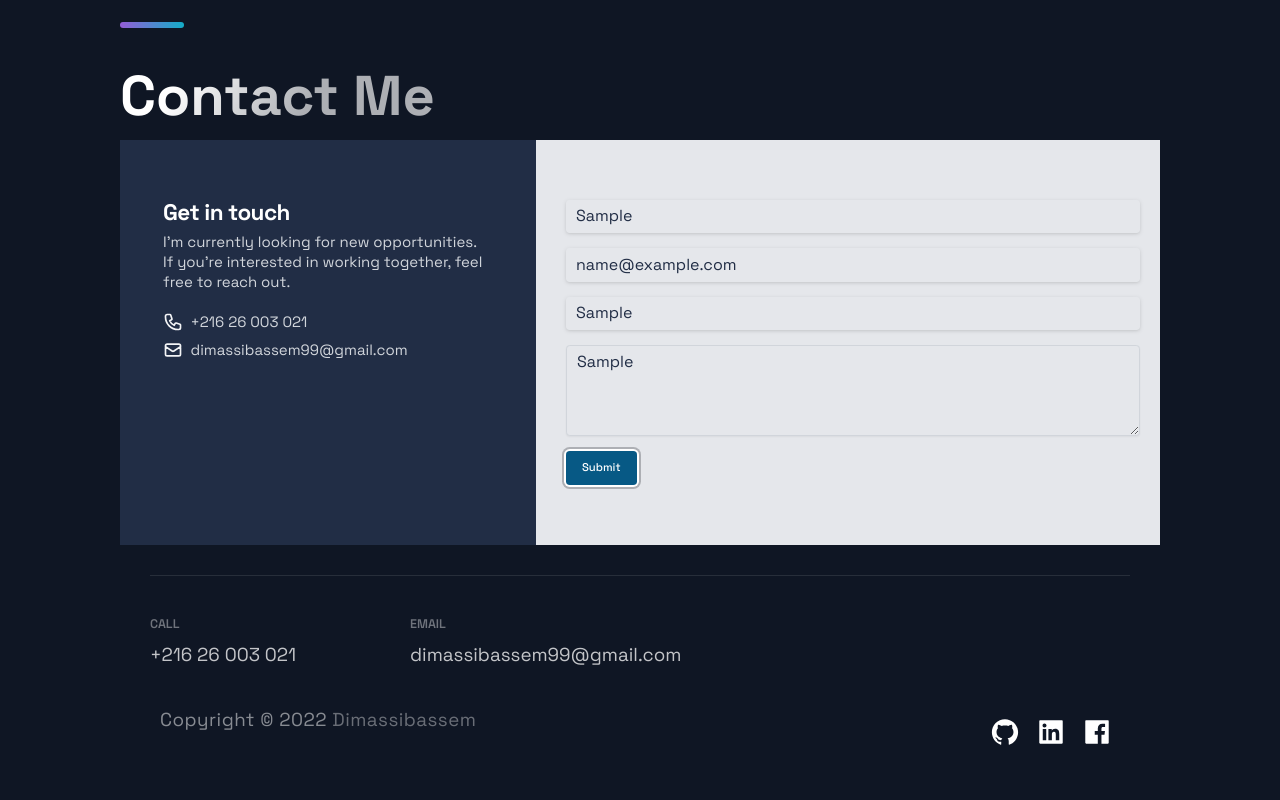
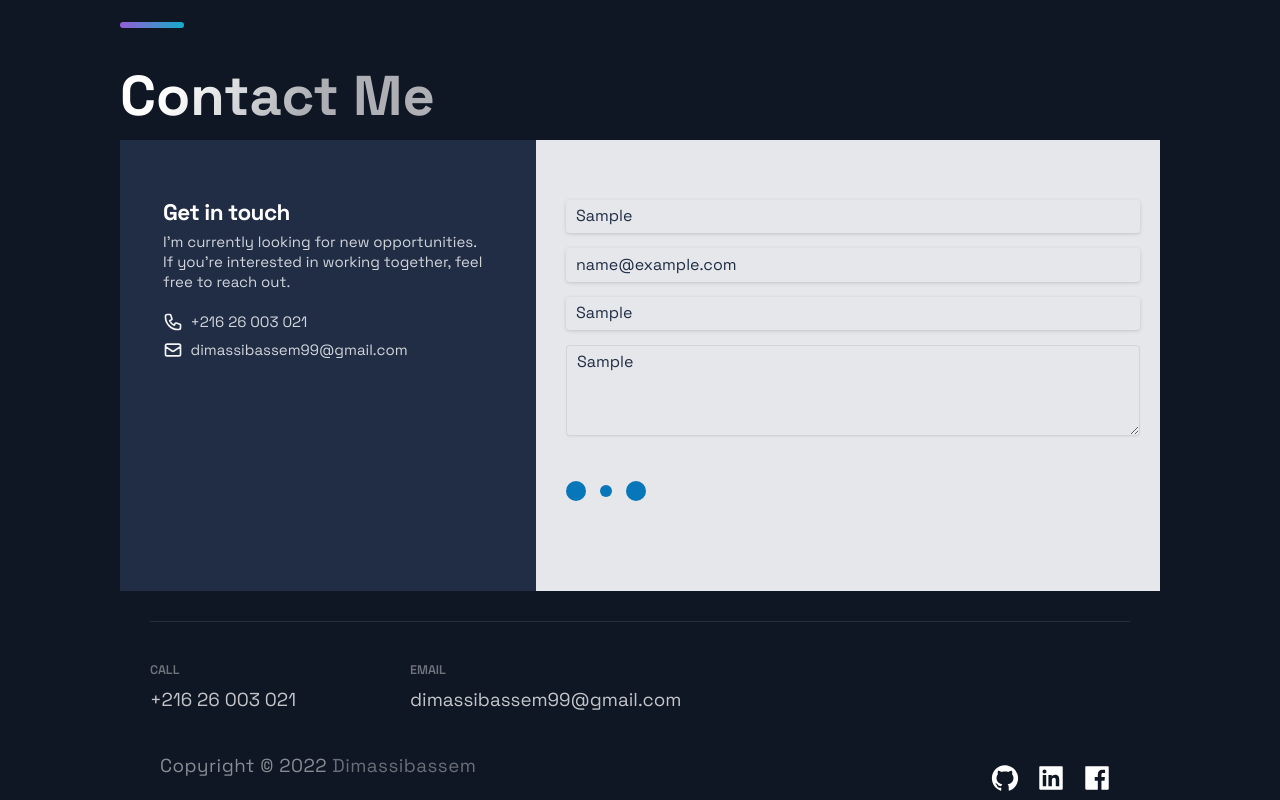
Before and after one commit to AbdelazizBs/portfolio, a Next.js app: page / in a window 1280 px wide. Both pictures are taken after typing "Sample", "name@example.com", "Sample", "Sample" into the empty fields and a click on the button "Submit". Shown: the part 4369-5169 px from the top of the page. Built offline with nearby package versions, Linux system fonts and the light colour scheme; no server answers.

Commit message:
Add a loader

```diff
--- a/package.json
+++ b/package.json
@@ -18,6 +18,7 @@
     "react": "18.2.0",
     "react-dom": "18.2.0",
     "react-icons": "4.4.0",
+    "react-loader-spinner": "^5.3.4",
     "sharp": "0.30.7",
     "styled-components": "5.3.5",
     "styled-normalize": "^8.0.7",
--- a/src/components/ContactMe.jsx
+++ b/src/components/ContactMe.jsx
@@ -1,5 +1,6 @@
 import { MailIcon, PhoneIcon } from '@heroicons/react/outline'
 import { useState } from 'react'
+import { ThreeDots } from 'react-loader-spinner'
 import { SectionTitle } from '../styles/GlobalComponents'
 import Modal from './Modal'
 
@@ -7,6 +8,7 @@ const axios = require('axios')
 
 export default function ContactMe() {
   const [open, setOpen] = useState(false)
+  const [loading, setLoading] = useState(false)
   const [state, setState] = useState(
     {
       fullName: '',
@@ -24,9 +26,11 @@ export default function ContactMe() {
   }
   const handleSubmit = async (e) => {
     e.preventDefault()
+    setLoading(true)
     const res = await axios.post('/api/mailer', state)
     if (res.data.success) {
       setOpen(true)
+      setLoading(false)
     }
   }
 
@@ -124,12 +128,21 @@ export default function ContactMe() {
                 />
               </div>
               <div>
-                <button
+                {!loading ? <button
                   type='submit'
                   className='inline-flex justify-center py-3 px-6 border border-transparent shadow-sm text-lg font-medium rounded-md text-white bg-sky-800 hover:bg-sky-900 focus:outline-none focus:ring-2 focus:ring-offset-2 focus:ring-[#adafb4]'
                 >
                   Submit
-                </button>
+                </button> : <ThreeDots
+                  height='80'
+                  width='80'
+                  radius='9'
+                  color='#0877b9'
+                  ariaLabel='three-dots-loading'
+                  wrapperStyle={{}}
+                  wrapperClassName=''
+                  visible
+                />}
               </div>
             </form>
           </div>
--- a/src/pages/index.jsx
+++ b/src/pages/index.jsx
@@ -23,7 +23,7 @@ const Home = () => {
   return (
     <Layout>
       <Head>
-        <title>Portfolio</title>
+        <title>Portfolio Bassem Dimassi</title>
         <meta charSet='UTF-8' />
         <meta property='og:image' content='/images/PortfolioBassem.jpg' />
         <meta property="og:title" content="Portfolio Bassem Dimassi" />
```
